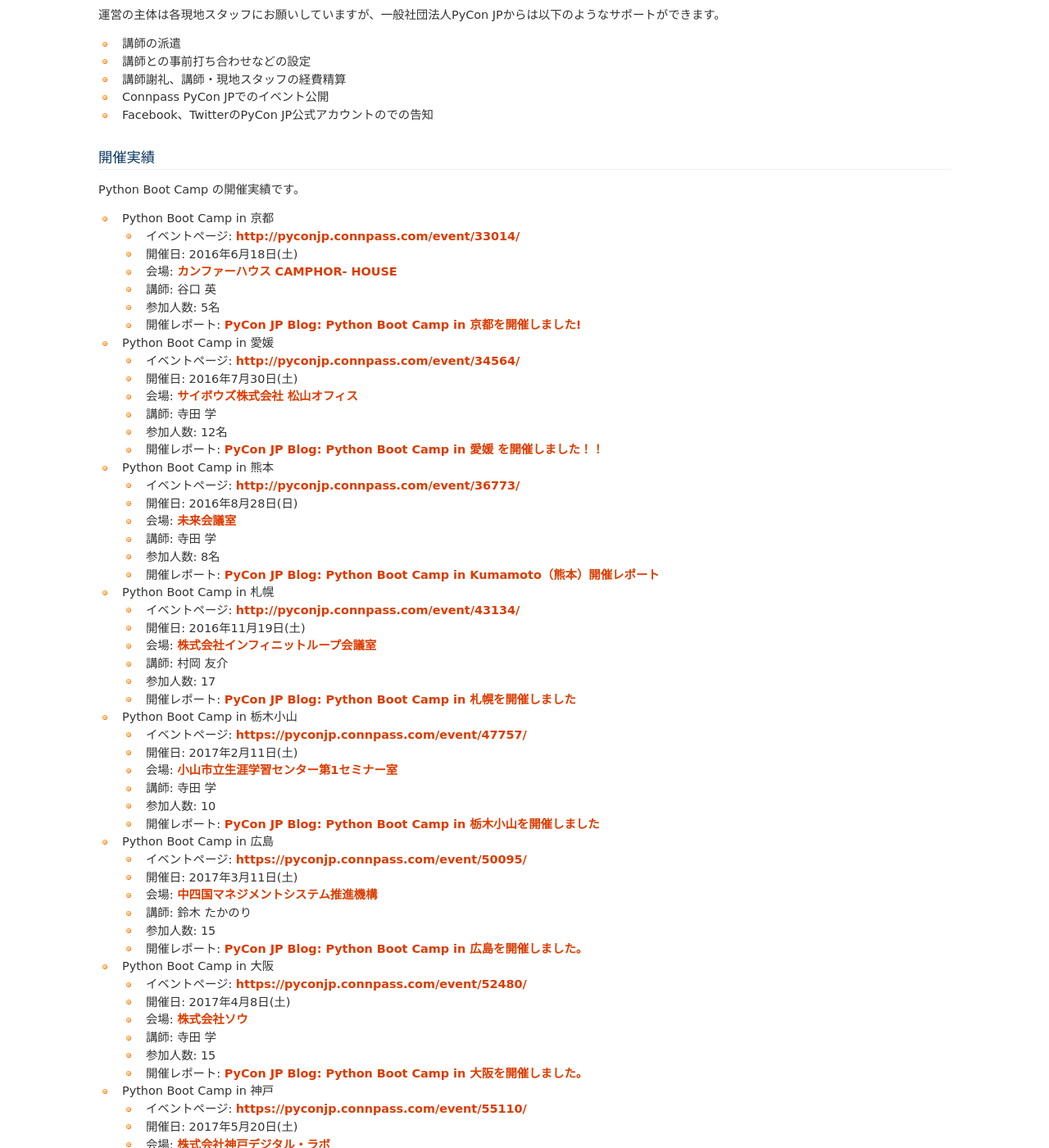
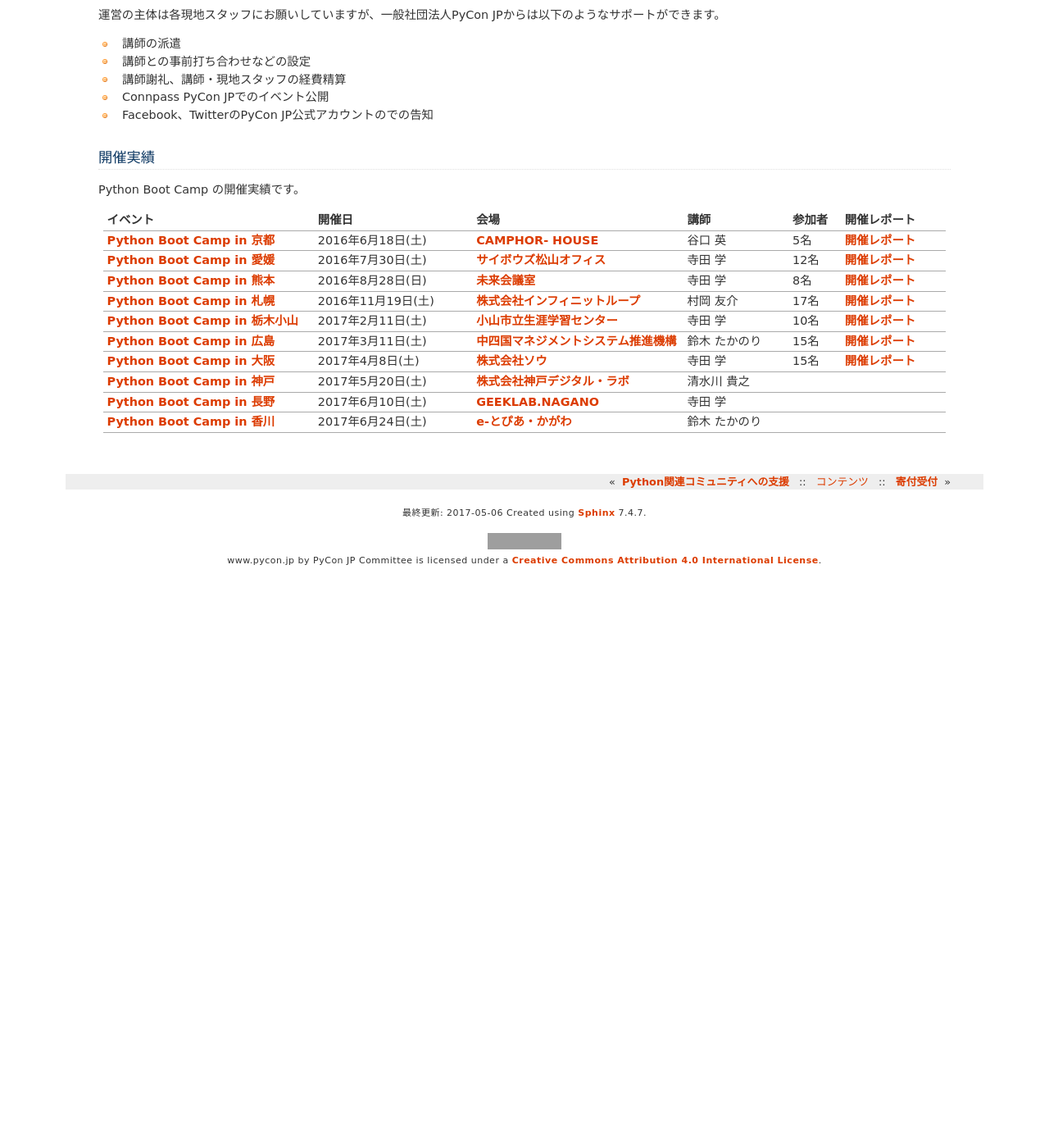
Before and after one commit to pyconjp/www.pycon.jp, a Sphinx documentation site: the page built from source/support/bootcamp.rst, in a window 1280 px wide and 1400 px high, scrolled down 1386 px. Shown: the whole window at 82% size. Built offline with Sphinx 7.4.7, drawn with Linux system fonts in a browser that asks for light colours; after the commit the page ends 2086 px from its top, so only the background shows below that; some of the changed text lies outside the part shown; grey boxes are pictures that could not be loaded.

Commit message:
add list-table for pycamp list and add nagano and kagawa

```diff
--- a/source/support/bootcamp.rst
+++ b/source/support/bootcamp.rst
@@ -72,74 +72,73 @@
 ========
 Python Boot Camp の開催実績です。
 
-- Python Boot Camp in 京都
+.. list-table::
+   :header-rows: 1
+   :widths: 20 15 20 10 5 10
 
-  - イベントページ: http://pyconjp.connpass.com/event/33014/
-  - 開催日: 2016年6月18日(土)
-  - 会場: `カンファーハウス CAMPHOR- HOUSE <https://camph.net/>`_
-  - 講師: 谷口 英
-  - 参加人数: 5名
-  - 開催レポート: `PyCon JP Blog: Python Boot Camp in 京都を開催しました! <http://pyconjp.blogspot.jp/2016/06/python-boot-camp-in-kyoto.html>`_
-
-- Python Boot Camp in 愛媛
-
-  - イベントページ: http://pyconjp.connpass.com/event/34564/
-  - 開催日: 2016年7月30日(土)
-  - 会場: `サイボウズ株式会社 松山オフィス <http://cybozu.co.jp/company/info/map_tokyo.html#matsuyama>`_
-  - 講師: 寺田 学
-  - 参加人数: 12名
-  - 開催レポート: `PyCon JP Blog: Python Boot Camp in 愛媛 を開催しました！！ <http://pyconjp.blogspot.jp/2016/07/python-boot-camp-in.html>`_
-
-- Python Boot Camp in 熊本
-
-  - イベントページ: http://pyconjp.connpass.com/event/36773/
-  - 開催日: 2016年8月28日(日)
-  - 会場: `未来会議室 <http://mirai-k.or.jp/access/>`_
-  - 講師: 寺田 学
-  - 参加人数: 8名
-  - 開催レポート: `PyCon JP Blog: Python Boot Camp in Kumamoto（熊本）開催レポート <http://pyconjp.blogspot.jp/2016/08/python-boot-camp-in-kumamoto.html>`_
-
-- Python Boot Camp in 札幌
-
-  - イベントページ: http://pyconjp.connpass.com/event/43134/
-  - 開催日: 2016年11月19日(土)
-  - 会場: `株式会社インフィニットループ会議室 <http://www.infiniteloop.co.jp/special/room.php>`_
-  - 講師: 村岡 友介
-  - 参加人数: 17
-  - 開催レポート: `PyCon JP Blog: Python Boot Camp in 札幌を開催しました <http://pyconjp.blogspot.jp/2016/12/python-boot-camp-in-sapporo.html>`_
-
-- Python Boot Camp in 栃木小山
-
-  - イベントページ: https://pyconjp.connpass.com/event/47757/
-  - 開催日: 2017年2月11日(土)
-  - 会場: `小山市立生涯学習センター第1セミナー室 <http://www.oyama-gakushuucenter.jp/>`_
-  - 講師: 寺田 学
-  - 参加人数: 10
-  - 開催レポート: `PyCon JP Blog: Python Boot Camp in 栃木小山を開催しました <http://pyconjp.blogspot.jp/2017/02/python-boot-camp-in-tochigioyama.html>`_
-
-- Python Boot Camp in 広島
-
-  - イベントページ: https://pyconjp.connpass.com/event/50095/
-  - 開催日: 2017年3月11日(土)
-  - 会場: `中四国マネジメントシステム推進機構 <http://www.ms-kikoh.or.jp/>`_
-  - 講師: 鈴木 たかのり
-  - 参加人数: 15
-  - 開催レポート: `PyCon JP Blog: Python Boot Camp in 広島を開催しました。 <http://pyconjp.blogspot.jp/2017/03/python-boot-camp-in-hiroshima.html>`_
-
-- Python Boot Camp in 大阪
-
-  - イベントページ: https://pyconjp.connpass.com/event/52480/
-  - 開催日: 2017年4月8日(土)
-  - 会場: `株式会社ソウ <https://sou-co.jp/>`_
-  - 講師: 寺田 学
-  - 参加人数: 15
-  - 開催レポート: `PyCon JP Blog: Python Boot Camp in 大阪を開催しました。 <http://pyconjp.blogspot.jp/2017/04/python-boot-camp-in.html>`_
-
-- Python Boot Camp in 神戸
-
-  - イベントページ: https://pyconjp.connpass.com/event/55110/
-  - 開催日: 2017年5月20日(土)
-  - 会場: `株式会社神戸デジタル・ラボ <http://www.kdl.co.jp/company/access/>`_
-  - 講師: 清水川 貴之
-  - 参加人数:
-  - 開催レポート:
+   * - イベント
+     - 開催日
+     - 会場
+     - 講師
+     - 参加者
+     - 開催レポート
+   * - `Python Boot Camp in 京都 <http://pyconjp.connpass.com/event/33014/>`_
+     - 2016年6月18日(土)
+     - `CAMPHOR- HOUSE <https://camph.net/>`_
+     - 谷口 英
+     - 5名
+     - `開催レポート <http://pyconjp.blogspot.jp/2016/06/python-boot-camp-in-kyoto.html>`__
+   * - `Python Boot Camp in 愛媛 <http://pyconjp.connpass.com/event/34564/>`_
+     - 2016年7月30日(土)
+     - `サイボウズ松山オフィス <http://cybozu.co.jp/company/info/map_tokyo.html#matsuyama>`_
+     - 寺田 学
+     - 12名
+     - `開催レポート <http://pyconjp.blogspot.jp/2016/07/python-boot-camp-in.html>`__
+   * - `Python Boot Camp in 熊本 <http://pyconjp.connpass.com/event/36773/>`_
+     - 2016年8月28日(日)
+     - `未来会議室 <http://mirai-k.or.jp/access/>`_
+     - 寺田 学
+     - 8名
+     - `開催レポート <http://pyconjp.blogspot.jp/2016/08/python-boot-camp-in-kumamoto.html>`__
+   * - `Python Boot Camp in 札幌 <http://pyconjp.connpass.com/event/43134/>`_
+     - 2016年11月19日(土)
+     - `株式会社インフィニットループ <http://www.infiniteloop.co.jp/special/room.php>`_
+     - 村岡 友介
+     - 17名
+     - `開催レポート <http://pyconjp.blogspot.jp/2016/12/python-boot-camp-in-sapporo.html>`__
+   * - `Python Boot Camp in 栃木小山 <https://pyconjp.connpass.com/event/47757/>`_
+     - 2017年2月11日(土)
+     - `小山市立生涯学習センター <http://www.oyama-gakushuucenter.jp/>`_
+     - 寺田 学
+     - 10名
+     - `開催レポート <http://pyconjp.blogspot.jp/2017/02/python-boot-camp-in-tochigioyama.html>`__
+   * - `Python Boot Camp in 広島 <https://pyconjp.connpass.com/event/50095/>`_
+     - 2017年3月11日(土)
+     - `中四国マネジメントシステム推進機構 <http://www.ms-kikoh.or.jp/>`_
+     - 鈴木 たかのり
+     - 15名
+     - `開催レポート <http://pyconjp.blogspot.jp/2017/03/python-boot-camp-in-hiroshima.html>`__
+   * - `Python Boot Camp in 大阪 <https://pyconjp.connpass.com/event/52480/>`_
+     - 2017年4月8日(土)
+     - `株式会社ソウ <https://sou-co.jp/>`_
+     - 寺田 学
+     - 15名
+     - `開催レポート <http://pyconjp.blogspot.jp/2017/04/python-boot-camp-in.html>`__
+   * - `Python Boot Camp in 神戸 <https://pyconjp.connpass.com/event/55110/>`_
+     - 2017年5月20日(土)
+     - `株式会社神戸デジタル・ラボ <http://www.kdl.co.jp/company/access/>`_
+     - 清水川 貴之
+     -
+     -
+   * - `Python Boot Camp in 長野 <https://pyconjp.connpass.com/event/55693/>`_
+     - 2017年6月10日(土)
+     - `GEEKLAB.NAGANO <http://geeklab-nagano.com/>`_
+     - 寺田 学
+     -
+     -
+   * - `Python Boot Camp in 香川 <https://pyconjp.connpass.com/event/56141/>`_
+     - 2017年6月24日(土)
+     - `e-とぴあ・かがわ <https://www.e-topia-kagawa.jp/>`_
+     - 鈴木 たかのり
+     -
+     -
```
